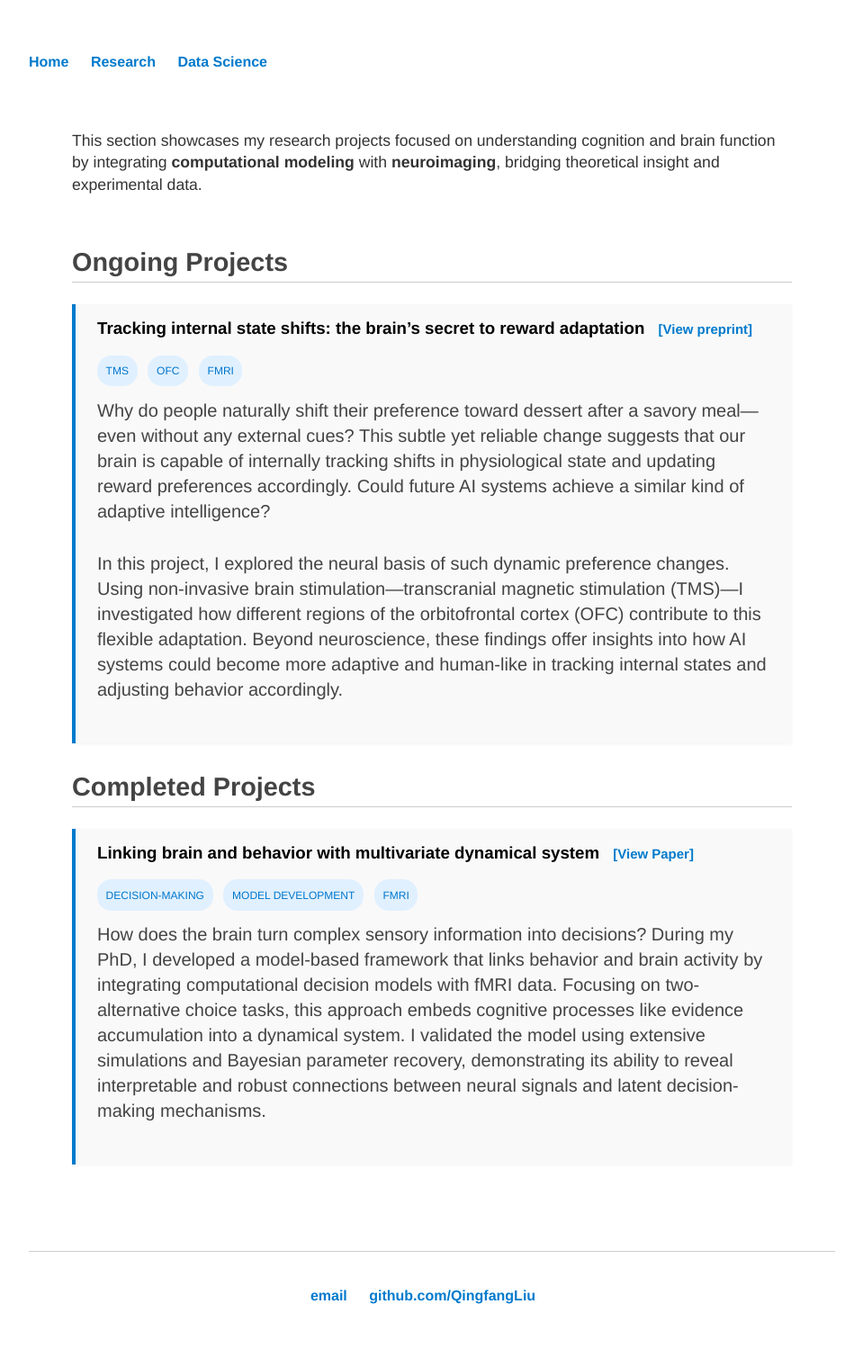
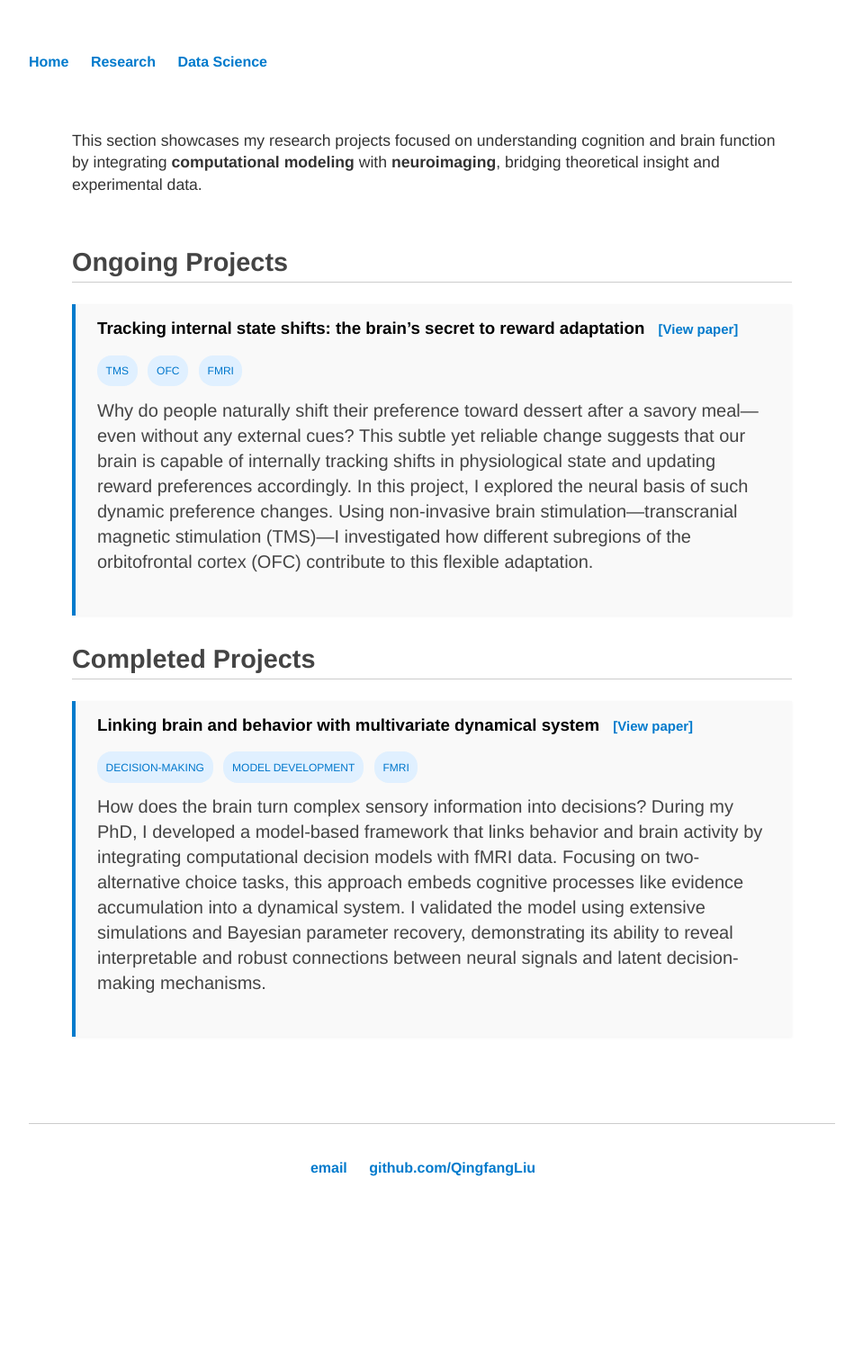
Before and after one commit to QingfangLiu/qingfangliu.github.io, a Jekyll site: the page built from Research/index.html, in a window 1280 px wide. Shown: the whole page at 90% size, without its empty margins (160-1119 px from the left). Built offline with Jekyll 4.4.1, drawn with Linux system fonts in a browser that asks for light colours; after the commit the page ends 1367 px from its top, so only the background shows below that.

Commit message:
update info on research

```diff
--- a/Research/index.html
+++ b/Research/index.html
@@ -16,7 +16,7 @@ title: Research
   <div class="project-card" style="margin-top: 1.5rem; padding: 1rem 1.5rem; border-left: 4px solid #007acc; background: #f9f9f9; box-shadow: 0 1px 3px rgba(0,0,0,0.05);">
     <h3 style="margin-top: 0;">
       Tracking internal state shifts: the brain’s secret to reward adaptation
-      <a href="OFC_subregions_devaluation.pdf" target="_blank" style="color: #007acc; font-size: 0.8em; margin-left: 10px;">[View preprint]</a>
+      <a href="OFC_subregions_devaluation.pdf" target="_blank" style="color: #007acc; font-size: 0.8em; margin-left: 10px;">[View paper]</a>
     </h3>
 
     <p class="project-labels">
@@ -26,10 +26,7 @@ title: Research
     </p>
 
     <p style="margin-top: 0.5rem; color: #444;">
-      Why do people naturally shift their preference toward dessert after a savory meal—even without any external cues? This subtle yet reliable change suggests that our brain is capable of internally tracking shifts in physiological state and updating reward preferences accordingly. Could future AI systems achieve a similar kind of adaptive intelligence?
-    </p>
-    <p style="margin-top: 0.5rem; color: #444;">
-      In this project, I explored the neural basis of such dynamic preference changes. Using non-invasive brain stimulation—transcranial magnetic stimulation (TMS)—I investigated how different regions of the orbitofrontal cortex (OFC) contribute to this flexible adaptation. Beyond neuroscience, these findings offer insights into how AI systems could become more adaptive and human-like in tracking internal states and adjusting behavior accordingly.
+      Why do people naturally shift their preference toward dessert after a savory meal—even without any external cues? This subtle yet reliable change suggests that our brain is capable of internally tracking shifts in physiological state and updating reward preferences accordingly. In this project, I explored the neural basis of such dynamic preference changes. Using non-invasive brain stimulation—transcranial magnetic stimulation (TMS)—I investigated how different subregions of the orbitofrontal cortex (OFC) contribute to this flexible adaptation.
     </p>
   </div>
 
@@ -38,7 +35,7 @@ title: Research
   <div class="project-card" style="margin-top: 1.5rem; padding: 1rem 1.5rem; border-left: 4px solid #007acc; background: #f9f9f9; box-shadow: 0 1px 3px rgba(0,0,0,0.05);">
     <h3 style="margin-top: 0;">
       Linking brain and behavior with multivariate dynamical system
-      <a href="https://link.springer.com/article/10.1007/s42113-020-00072-0" target="_blank" style="font-size: 0.8em; margin-left: 10px; color: #007acc;">[View Paper]</a>
+      <a href="MDS_neural_behavioral.pdf" target="_blank" style="color: #007acc; font-size: 0.8em; margin-left: 10px;">[View paper]</a>
     </h3>
 
     <p class="project-labels">
```
